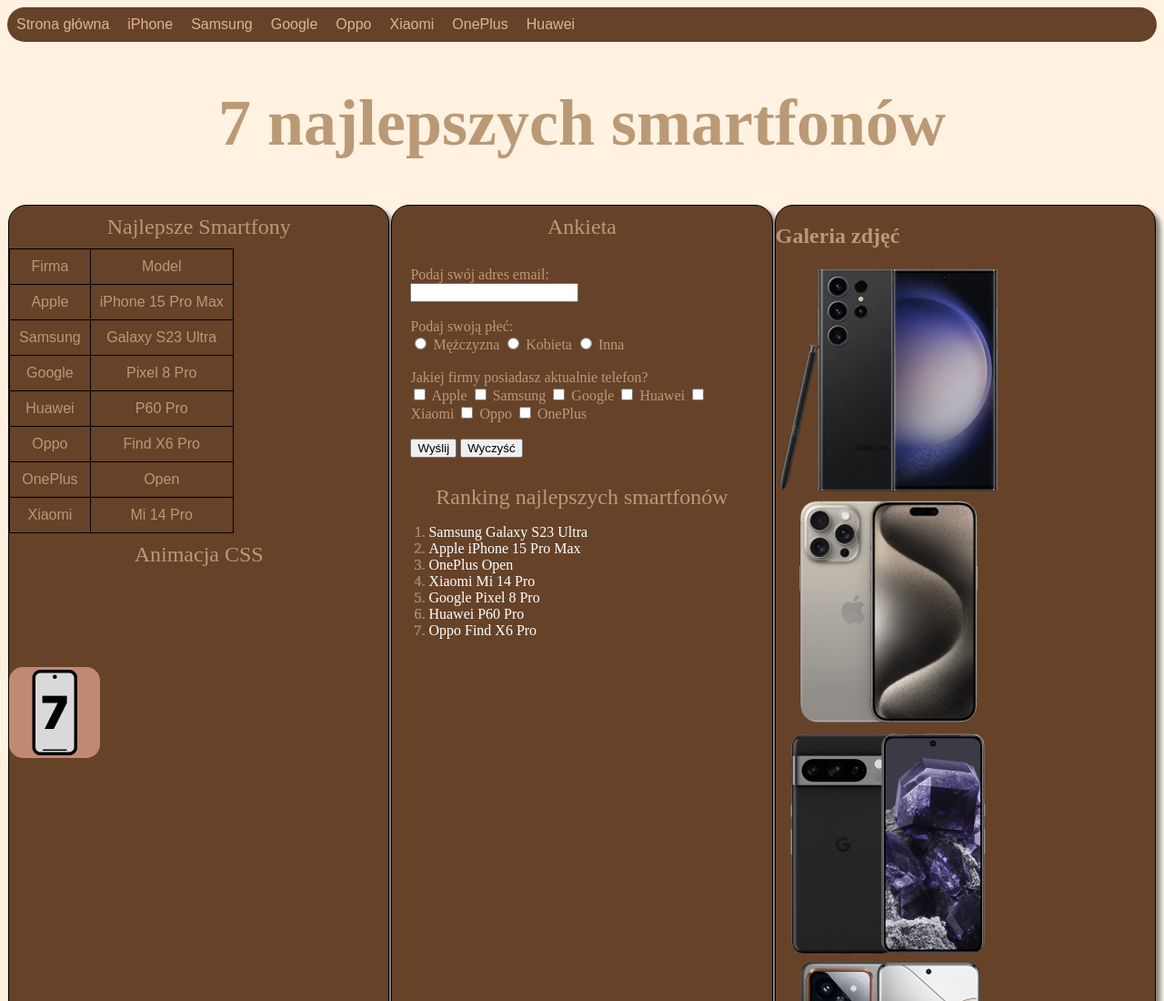
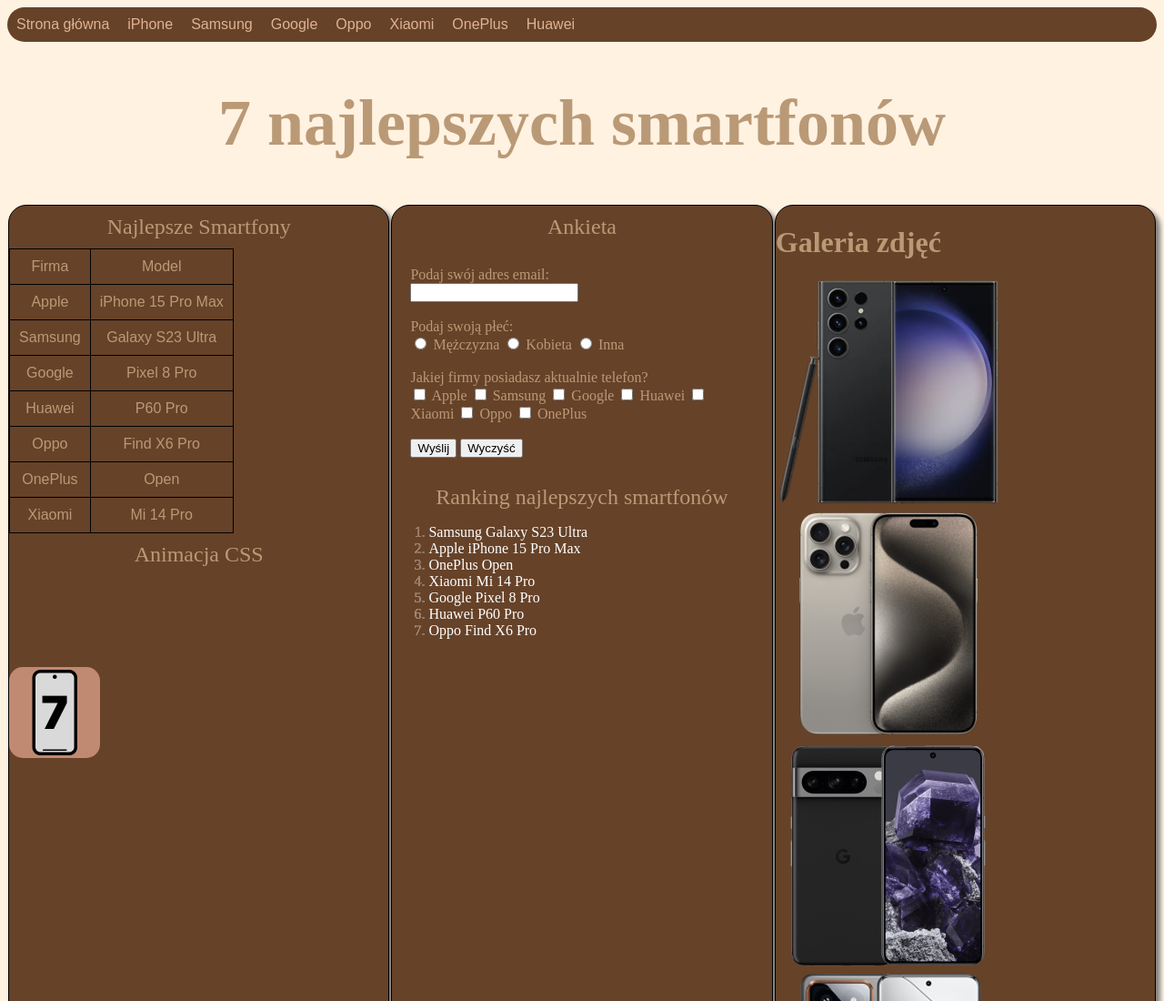
Before and after one commit to Vetrox360/7telefonow, a plain HTML site: page index.html in a window 1280 px wide. Shown: the top 1100 px of the page at 91% size. Drawn offline with Linux system fonts and the light colour scheme.

Commit message:
Update index.html

```diff
--- a/index.html
+++ b/index.html
@@ -381,7 +381,7 @@ height: 200px;
 
 
     <div class="block1">
-      <h2 id="gal">Galeria zdjęć</h2>
+      <h1 id="gal">Galeria zdjęć</h1>
       <div class="gallery">
           <a data-gallery href="assets/samsung1.png">
               <img src="assets/samsung.png" alt="apple">
```
